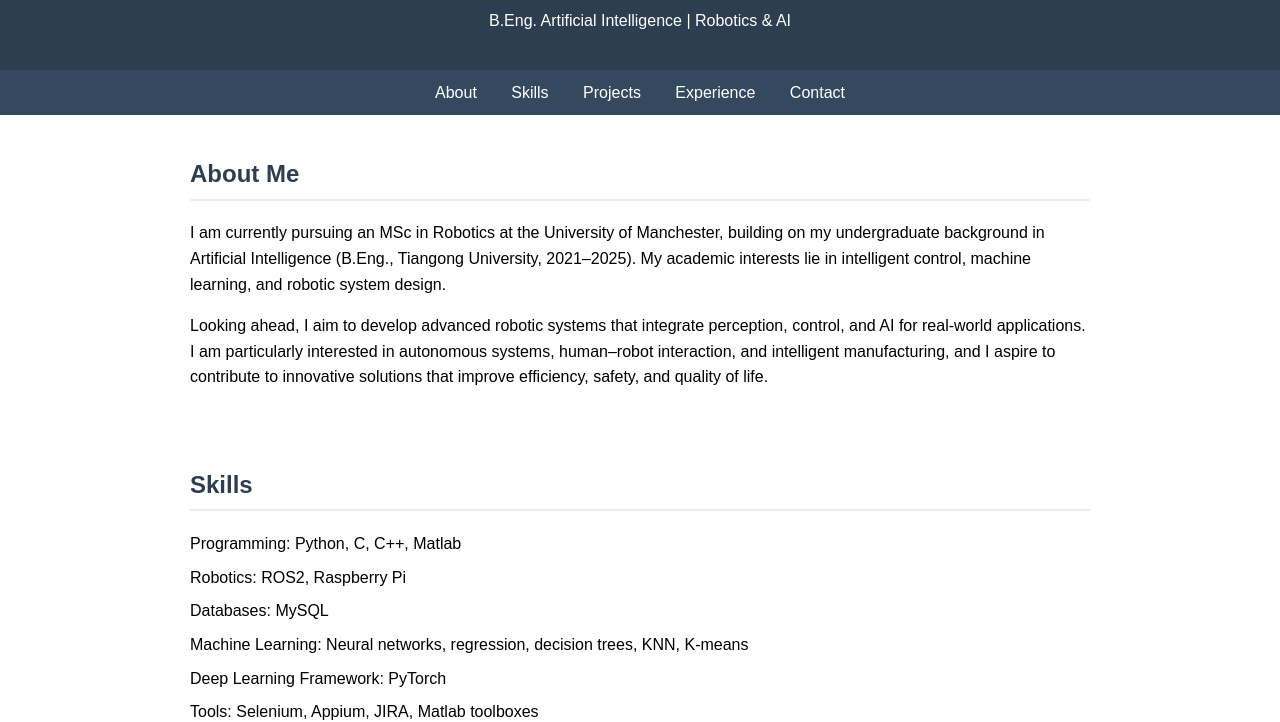
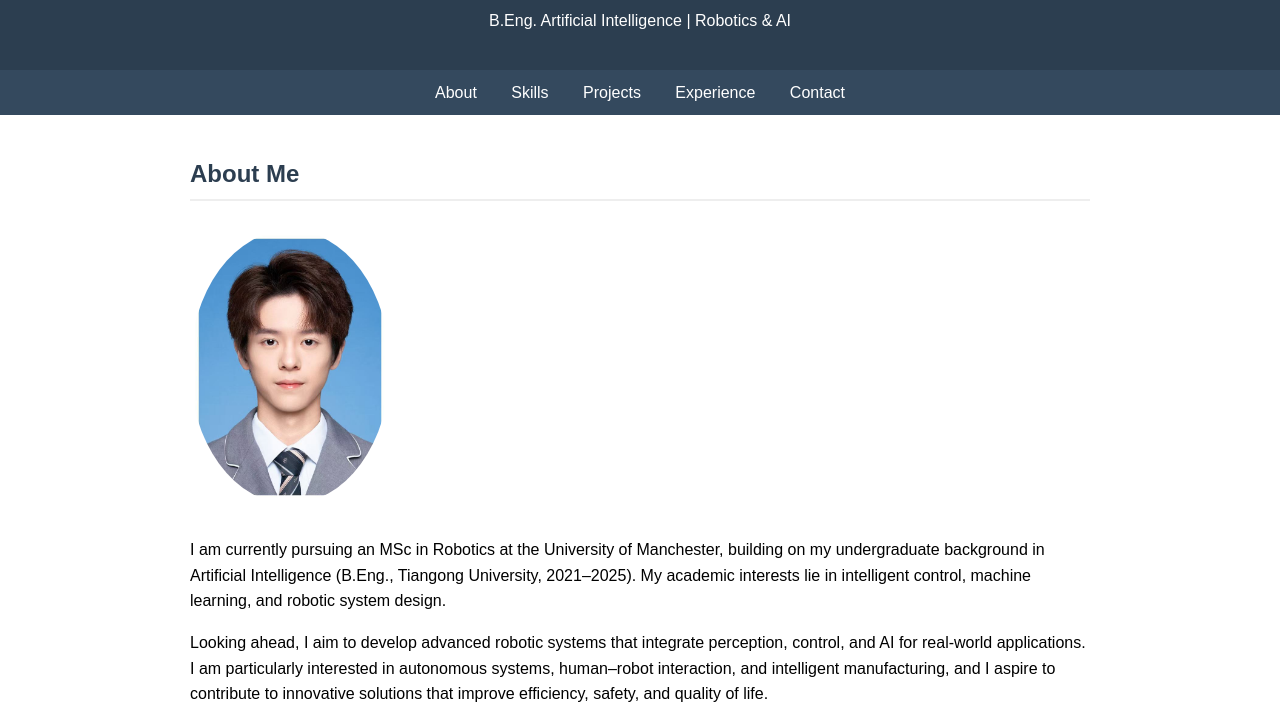
Before and after one commit to ll19828366916-ui/portfolio-lunli, a plain HTML site: page index.html in a window 1280 px wide. Shown: the part 106-828 px from the top of the page. Drawn offline with Linux system fonts and the light colour scheme.

Commit message:
Update index.html

```diff
--- a/index.html
+++ b/index.html
@@ -34,11 +34,13 @@
 
 <section id="about">
   <h2>About Me</h2>
+  <img src="images/me.jpg" alt="Li Lun" width="200" style="border-radius: 50%; margin: 10px 0;">
   <p>I am currently pursuing an MSc in Robotics at the University of Manchester, building on my undergraduate background in Artificial Intelligence (B.Eng., Tiangong University, 2021–2025).
      My academic interests lie in intelligent control, machine learning, and robotic system design.</p>
   <p>Looking ahead, I aim to develop advanced robotic systems that integrate perception, control, and AI for real-world applications.
      I am particularly interested in autonomous systems, human–robot interaction, and intelligent manufacturing, and I aspire to contribute to innovative solutions that improve efficiency, safety, and quality of life.</p>
 </section>
+
 
 
 <section id="skills">
```
